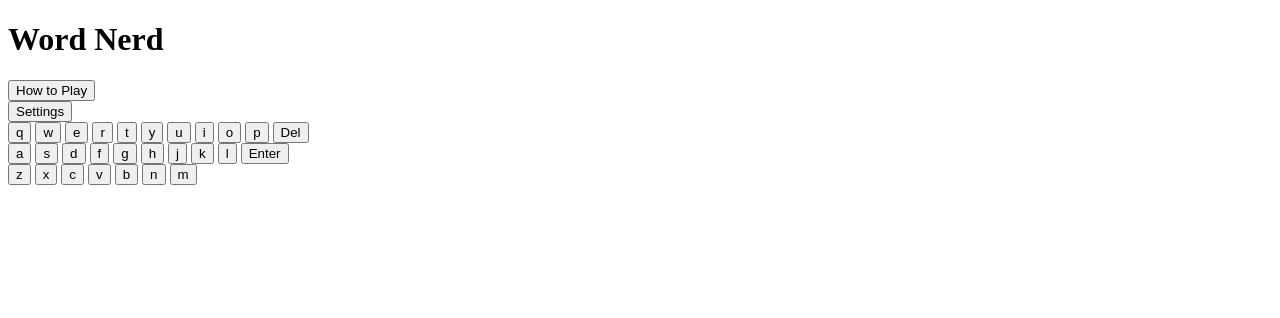
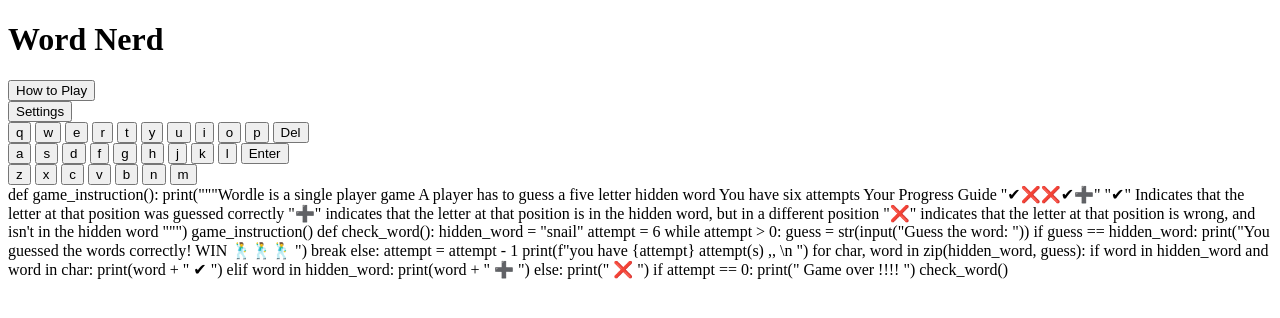
Before and after one commit to ClaireChen3/Flask-Group-Project, a Flask app: page /WordNerd/ in a window 1280 px wide. Shown: the top 318 px of the page. Run offline with Flask 2, Linux system fonts and the light colour scheme.

Commit message:
Update WordNerd.html

```diff
--- a/templates/WordNerd.html
+++ b/templates/WordNerd.html
@@ -72,3 +72,40 @@ crossorigin="anonymous"></script>
         <button class="keyboard-button">m</button>
     </div>
 </div>
+
+
+def game_instruction():
+    print("""Wordle is a single player game
+A player has to guess a five letter hidden word
+You have six attempts
+Your Progress Guide "✔❌❌✔➕"
+"✔" Indicates that the letter at that position was guessed correctly
+"➕" indicates that the letter at that position is in the hidden word, but in a different position
+"❌" indicates that the letter at that position is wrong, and isn't in the hidden word   """)
+
+
+game_instruction()
+
+def check_word():
+  hidden_word = "snail"
+  attempt = 6
+  while attempt > 0:
+    guess = str(input("Guess the word: "))
+    if guess == hidden_word:
+      print("You guessed the words correctly! WIN 🕺🕺🕺 ")
+      break
+    else:
+      attempt = attempt - 1
+      print(f"you have {attempt} attempt(s) ,, \n ")
+      for char, word in zip(hidden_word, guess):
+            if word in hidden_word and word in char:
+                print(word + " ✔ ")
+
+            elif word in hidden_word:
+                print(word + " ➕ ")
+            else:
+                print(" ❌ ")
+      if attempt == 0:
+        print(" Game over !!!! ")
+
+check_word()
```
